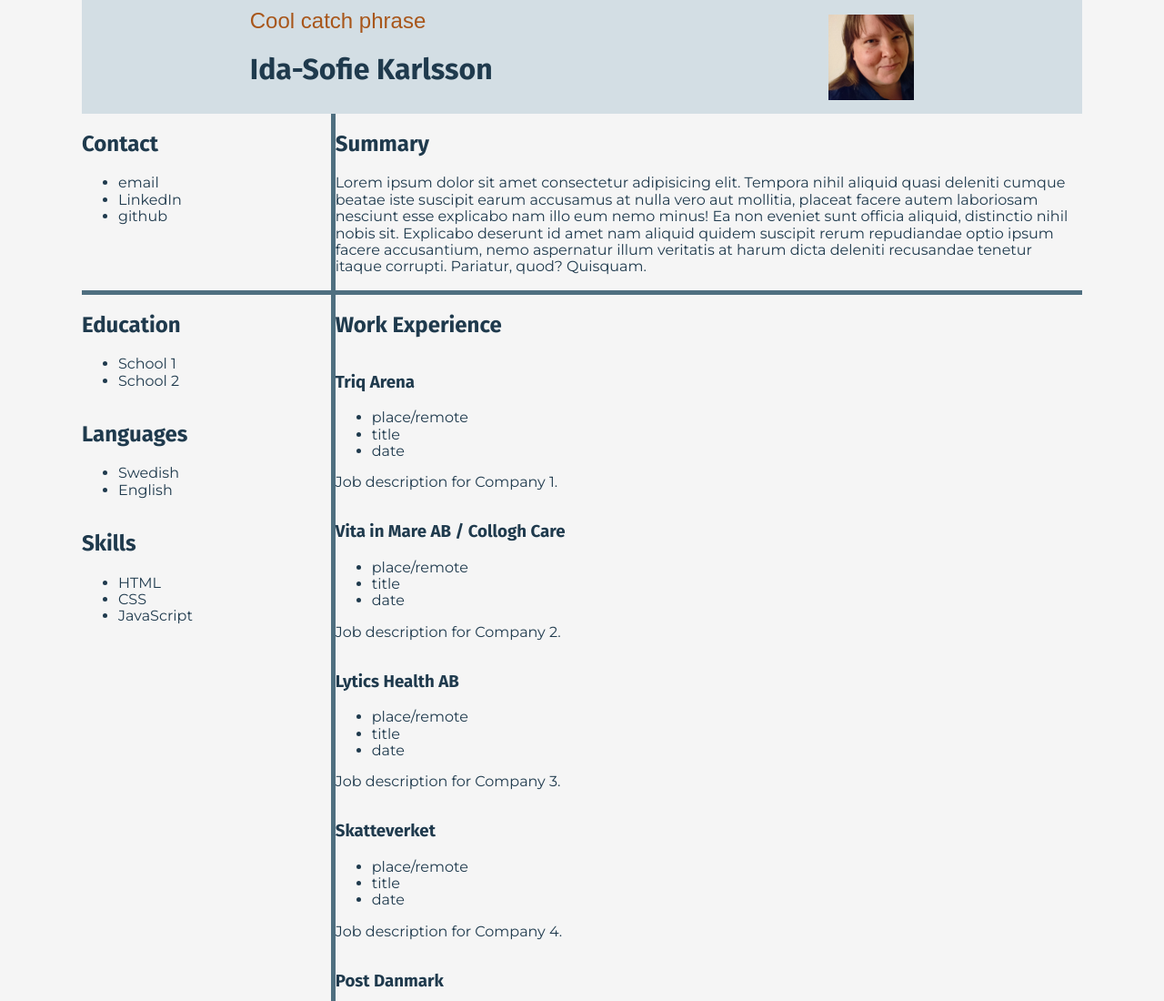
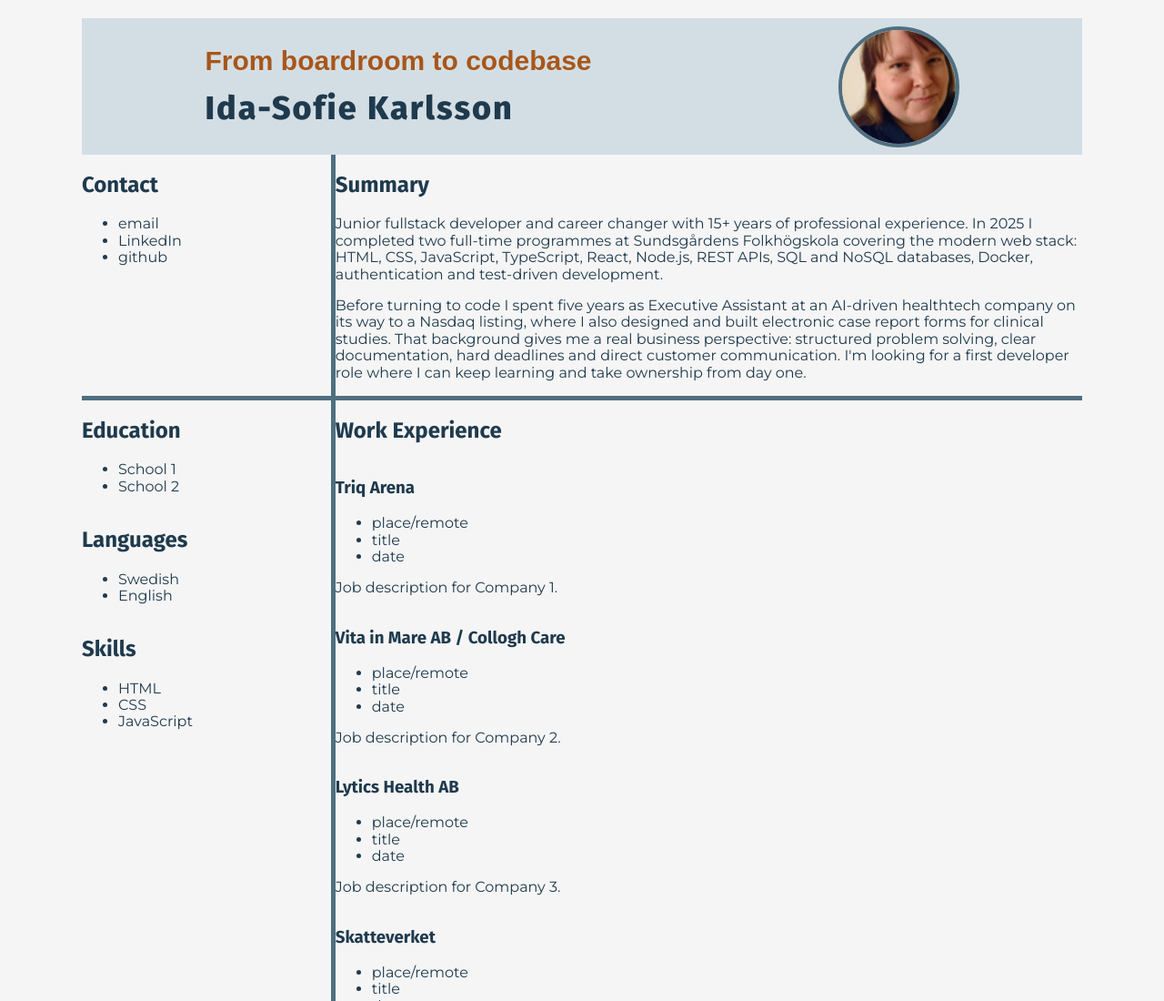
Before and after one commit to IdaSofieKarlsson/CV-IT, a plain HTML site: page index.html in a window 1280 px wide. Shown: the top 1100 px of the page at 91% size. Drawn offline with nearby package versions, Linux system fonts and the light colour scheme; a web font is replaced by a local one.

Commit message:
header is done

```diff
--- a/index.html
+++ b/index.html
@@ -14,12 +14,12 @@
 <body>
     <header class="header">
         <div class="header-content">
-            <span>Cool catch phrase</span>
+            <span>From boardroom to codebase</span>
             <h1>Ida-Sofie Karlsson</h1>
         </div>
 
         <div class="header-img">
-            <img src="images/Bild2.png" alt="Ida-Sofie Karlsson">
+            <img src="images/Bild2.png" alt="Ida-Sofie Karlsson" >
             <!-- OBS: no "/" before search path, otherwise github page img doesn't load -->
         </div>
     </header>
@@ -38,12 +38,15 @@
             <!-- Summary section -->
             <div class="div-summary">
                 <h2>Summary</h2>
-                <p>Lorem ipsum dolor sit amet consectetur adipisicing elit. Tempora nihil aliquid quasi deleniti cumque
-                    beatae iste suscipit earum accusamus at nulla vero aut mollitia, placeat facere autem laboriosam
-                    nesciunt esse explicabo nam illo eum nemo minus! Ea non eveniet sunt officia aliquid, distinctio
-                    nihil nobis sit. Explicabo deserunt id amet nam aliquid quidem suscipit rerum repudiandae optio ipsum
-                    facere accusantium, nemo aspernatur illum veritatis at harum dicta deleniti recusandae tenetur
-                    itaque corrupti. Pariatur, quod? Quisquam.</p>
+                <p>Junior fullstack developer and career changer with 15+ years of professional experience.
+                    In 2025 I completed two full-time programmes at Sundsgårdens Folkhögskola covering the modern
+                    web stack: HTML, CSS, JavaScript, TypeScript, React, Node.js, REST APIs, SQL and NoSQL databases,
+                    Docker, authentication and test-driven development.</p>
+                <p>Before turning to code I spent five years as Executive Assistant at an AI-driven healthtech company on its way
+                    to a Nasdaq listing, where I also designed and built electronic case report forms for clinical studies.
+                    That background gives me a real business perspective: structured problem solving, clear documentation,
+                    hard deadlines and direct customer communication. I'm looking for a first developer role where I can keep learning
+                    and take ownership from day one.</p>
             </div>
         </section>
 
--- a/styles/styles.css
+++ b/styles/styles.css
@@ -44,11 +44,12 @@ body {
 
 /* Header styles */
 .header {
-    min-height: 125px;
+    min-height: 150px;
     height: 100%;
     display: flex;
     justify-content: space-around;
     background-color: #D3DEE4;
+    margin-top: 20px;
 }
 .header-content {
     display: flex;
@@ -57,11 +58,32 @@ body {
     align-items: flex-start;
 
 }
+.header-content h1 {
+    font-weight: 800;
+    font-size: 36px;
+    letter-spacing: 2px;
+    margin-top: 15px;
+    margin-bottom: 15px;
+}
+.header-content span {
+    font-weight: 800;
+    font-size: 30px;
+    margin-top: 15px;
+}
 .header-img{
     display: flex;
     flex-direction: column;
     justify-content: center;
     align-items: flex-start;
+
+}
+.header-img img{
+
+    width: 125px;
+    height: 125px;
+    object-fit: cover;      /* crops instead of squashing the photo */
+    border-radius: 50%;     /* makes it round */
+    border: 4px solid #4F6F80;
 }
 
 /* Main section styles */
```
